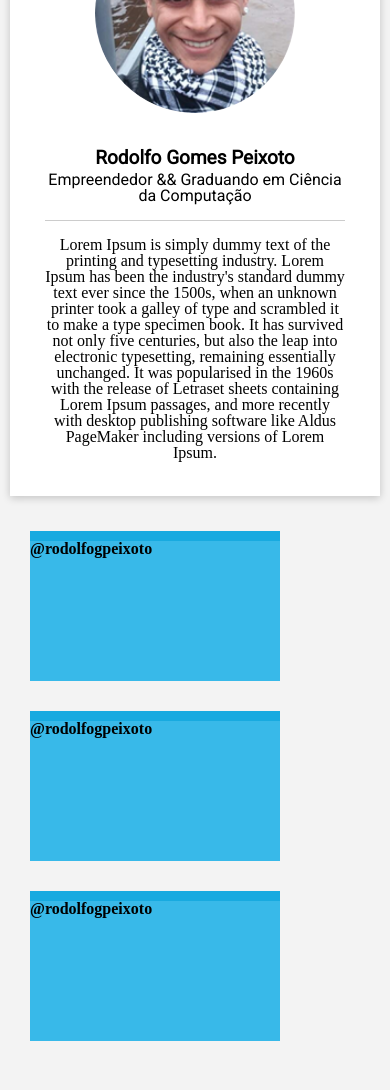
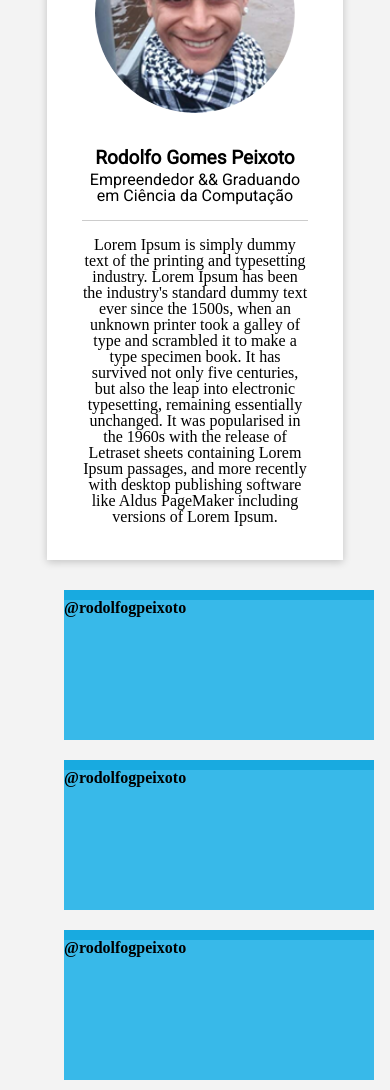
Before and after one commit to rodolfopeixoto/site-rodolfopeixoto, a plain HTML site: page index.html in a window 390 px wide. Shown: the part 277-1367 px from the top of the page. Before the commit the page ends 1333 px from the top, so only its background shows below. Drawn offline with Linux system fonts and the light colour scheme.

Commit message:
Added block_social responsive

```diff
--- a/assets/css/global.css
+++ b/assets/css/global.css
@@ -2,6 +2,14 @@
 
 body {
   background-color: #f3f3f3;
+}
+
+.wrap{
+    width: 80%;
+    max-width: 1024px;
+    margin: 0 auto;
+    padding: 0;
+    position: relative;
 }
 
 
@@ -10,7 +18,8 @@ header {
   background-color: #fff;
   width: 100%;
   height: 135px;
-  box-shadow: 0 2px 8px 0 rgba(0, 0, 0, 0.2), 0 6px 20px 0 rgba(0, 0, 0, 0);    text-align: center;
+  box-shadow: 0 2px 1px 0 rgba(0, 0, 0, 0.2);
+  text-align: center;
 }
 
 .navigationBar ul{
--- a/assets/css/home.css
+++ b/assets/css/home.css
@@ -28,10 +28,12 @@
 }
 
 .block_social{
-  width:250px;
+  width:310px;
   height:150px;
   background-color:#38b9e9;
   border-top: 10px solid #18aae0;
+  float: left;
+  margin: 10px;
 }
 
 
--- a/index.html
+++ b/index.html
@@ -19,8 +19,8 @@
   <link rel="stylesheet" href="assets/css/home.css">
 </head>
 <body>
-
   <header>
+    <div class="wrap">
     <figure>
       <img src="assets/img/logo-rodolfo-peixoto.svg" alt="Logo Marca do Rodolfo Peixoto" >
     </figure>
@@ -36,9 +36,11 @@
         <li><a href="#" title="Solicitação de um orçamento detalhado de algum projeto">Orçamento</a></li>
       </ul>
     </nav>
+    </div>
   </header>
+  </div>
 
-  <main>
+  <main class="wrap">
 
     <section class="profile">
       <div class="row">
@@ -57,33 +59,28 @@
     </section>
 
     <section class="container">
-      <div class="row">
-        <div class="col-4">
+
 
           <section class="block_social">
             <h2>@rodolfogpeixoto</h2>
           </section>
 
-        </div>
-        <div class="col-4">
+
 
           <section class="block_social">
             <h2>@rodolfogpeixoto</h2>
           </section>
 
-        </div>
-        <div class="col-4">
 
           <section class="block_social">
             <h2>@rodolfogpeixoto</h2>
           </section>
 
-        </div>
-      </div>
     </section>
 
   </main>
 
   <footer></footer>
+  </div>
 </body>
 </html>
```
